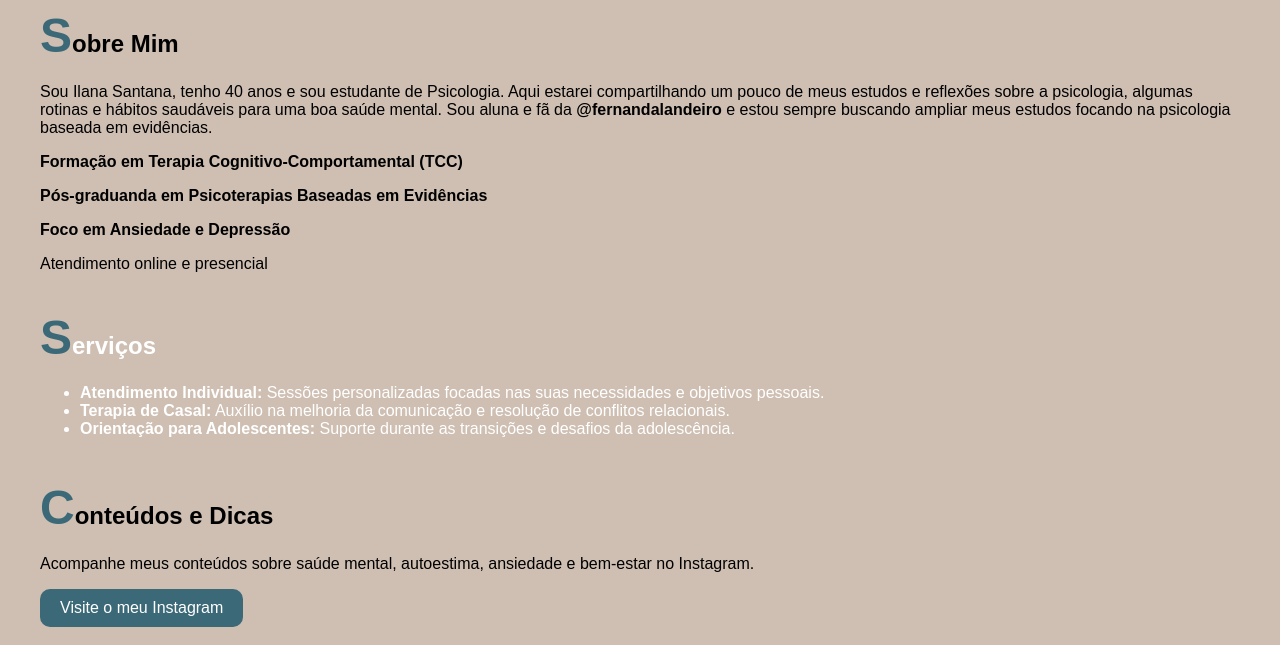
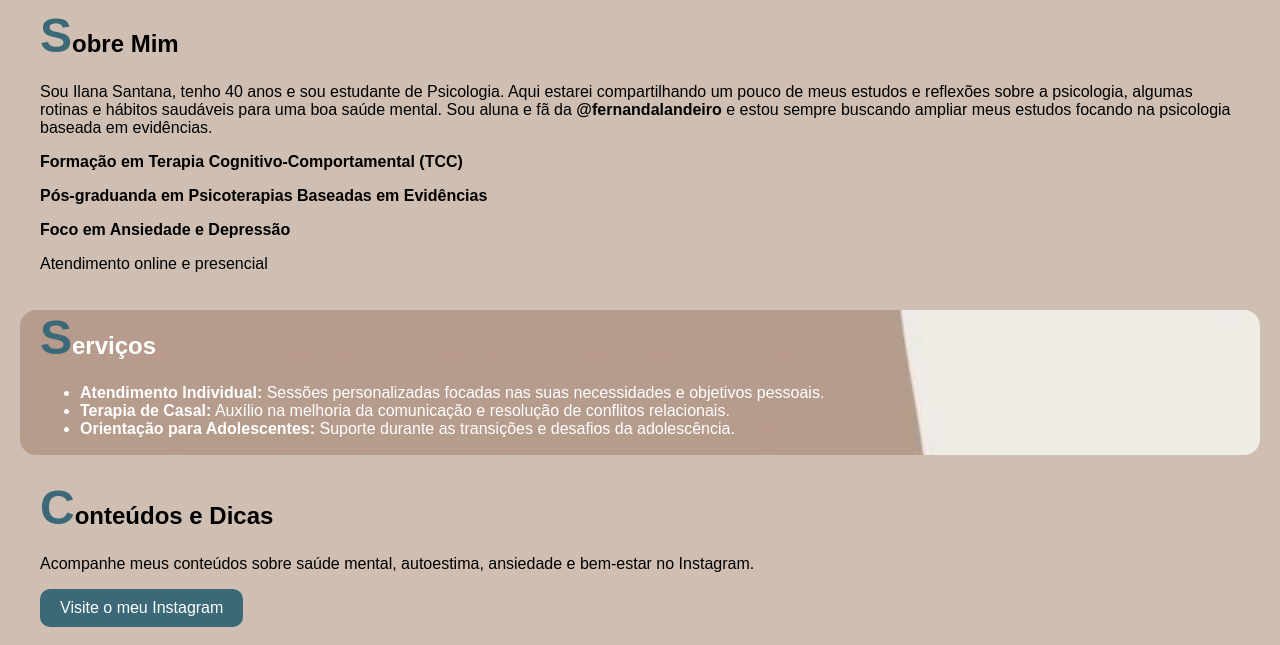
Before and after one commit to BraulioSite/Psi, a plain HTML site: page index.html in a window 1280 px wide. Shown: the part 552-1197 px from the top of the page. Drawn offline with Linux system fonts and the light colour scheme; the site is published under a folder, as on GitHub Pages, so addresses that start at the root find nothing.

Commit message:
Update style_site.css

```diff
--- a/style_site.css
+++ b/style_site.css
@@ -138,7 +138,7 @@ section {
   transform: translateY(0);
 }
 .reveal-servico {
-  background-image: url(/Imagem/Fundo_Servico.JPG);
+  background-image: url(Imagem/Fundo_Servico.JPG);
   background-position: 100%;
   background-repeat: no-repeat;
   background-size: cover;
```
